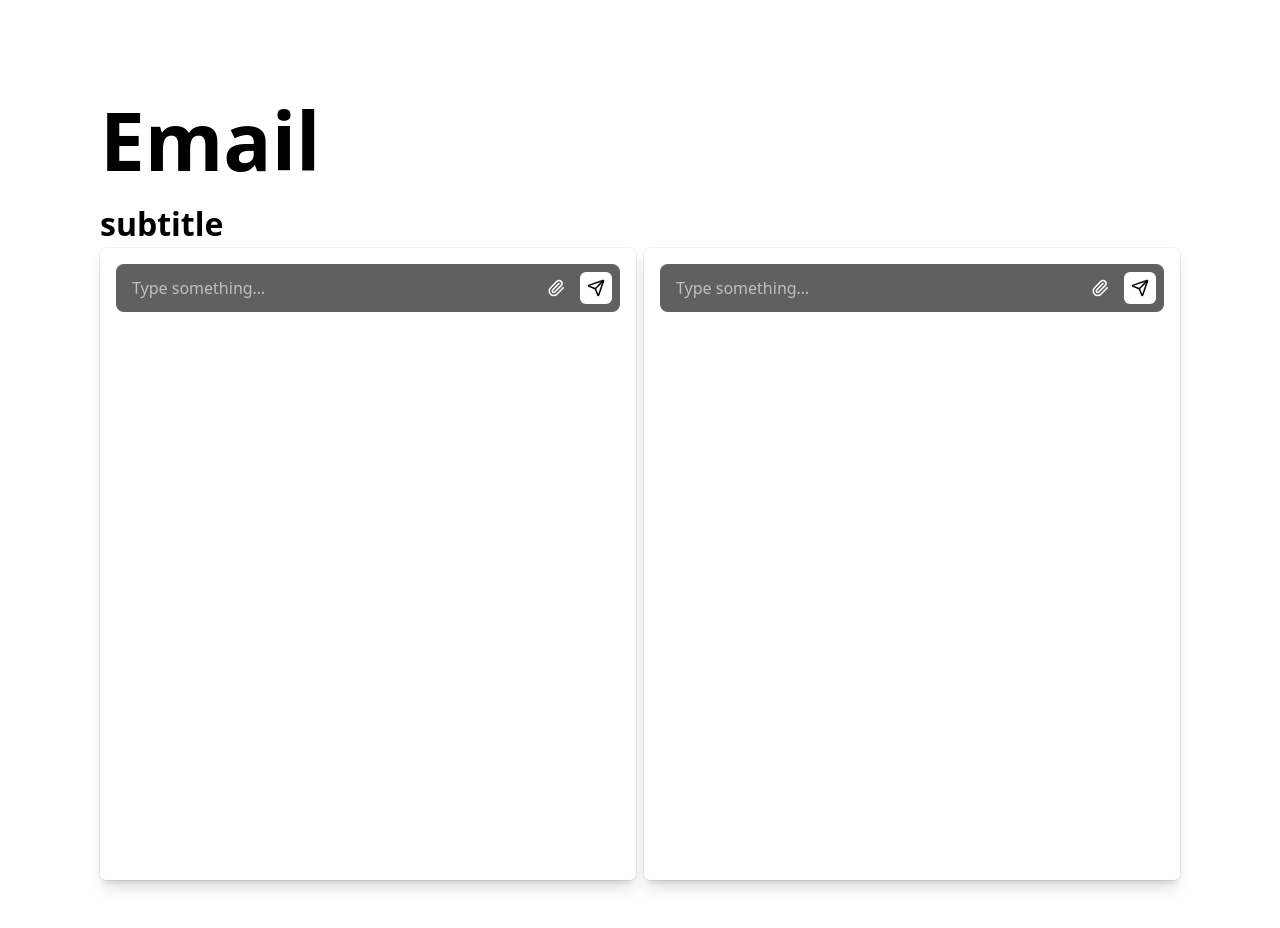
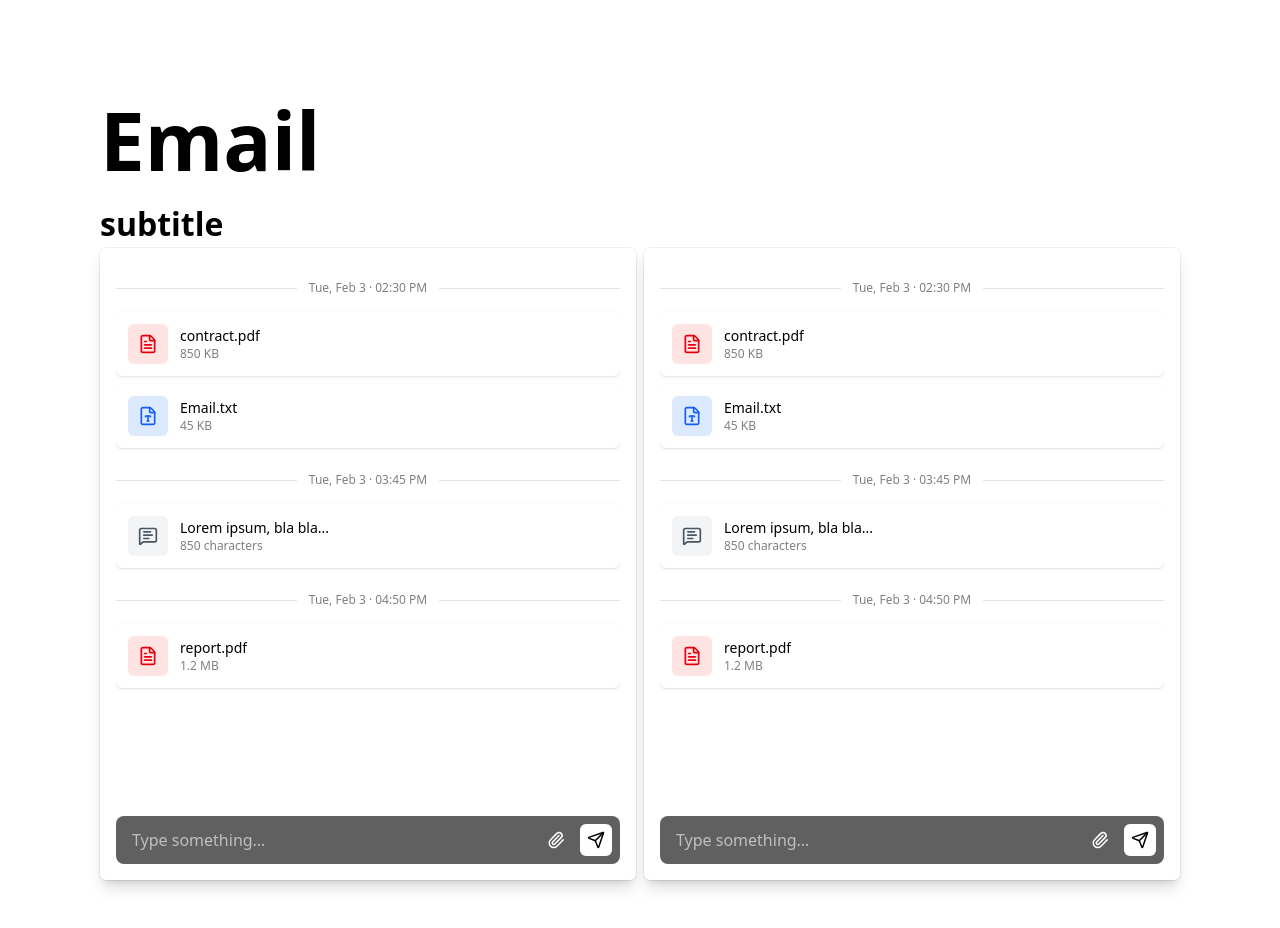
Before and after one commit to HenriqueMichelini/autou-junior-developer-test, a React (Vite) app in the folder react/: page / in a window 1280 px wide. Shown: the top 928 px of the page. Built offline with nearby package versions, Linux system fonts and the light colour scheme.

Commit message:
feat: fixed icons displays

```diff
--- a/react/src/components/page-wrapper/content-area/form-section/FormSection.tsx
+++ b/react/src/components/page-wrapper/content-area/form-section/FormSection.tsx
@@ -1,8 +1,44 @@
 import TextField from "./text-field/TextField";
+import SubmissionHistory from "./submission-history/SubmissionHistory";
+
+// Sample data - you can replace this with real data later
+const sampleSubmissions = [
+  {
+    id: "1",
+    name: "contract.pdf",
+    size: "850 KB",
+    type: "pdf" as const,
+    createdAt: new Date(2026, 1, 3, 14, 30),
+  },
+  {
+    id: "2",
+    name: "Email.txt",
+    size: "45 KB",
+    type: "txt" as const,
+    createdAt: new Date(2026, 1, 3, 14, 35),
+  },
+  {
+    id: "3",
+    name: "Lorem ipsum, bla bla...",
+    size: "850 characters",
+    type: "plain" as const,
+    createdAt: new Date(2026, 1, 3, 15, 45),
+  },
+  {
+    id: "4",
+    name: "report.pdf",
+    size: "1.2 MB",
+    type: "pdf" as const,
+    createdAt: new Date(2026, 1, 3, 16, 50),
+  },
+];
 
 function FormSection() {
   return (
-    <div className="bg-white w-[50%] h-full rounded-md shadow-lg shadow-black/15 ring-1 ring-black/5 p-4">
+    <div className="bg-white w-[50%] h-full rounded-md shadow-lg shadow-black/15 ring-1 ring-black/5 p-4 flex flex-col gap-4">
+      <div className="flex-1 overflow-y-auto">
+        <SubmissionHistory submissions={sampleSubmissions} />
+      </div>
       <TextField />
     </div>
   );
--- a/react/src/components/page-wrapper/content-area/form-section/submission-history/SubmissionHistory.tsx
+++ b/react/src/components/page-wrapper/content-area/form-section/submission-history/SubmissionHistory.tsx
@@ -1,6 +1,7 @@
 import TimeSeparator from "./components/TimeSeparator";
 import TimeFormats from "../../../../../utils/TimeFormats";
 import TypeCard from "./type-cards/TypeCard";
+import { FileText, FileType, MessageSquareText } from "lucide-react";
 
 type Submission = {
   id: string;
@@ -15,6 +16,26 @@ type SubmissionHistoryProps = {
 };
 
 function SubmissionHistory({ submissions }: SubmissionHistoryProps) {
+  const getIconAndAccent = (type: "pdf" | "txt" | "plain") => {
+    switch (type) {
+      case "pdf":
+        return {
+          icon: <FileText size={20} />,
+          accent: "bg-red-100 text-red-600",
+        };
+      case "txt":
+        return {
+          icon: <FileType size={20} />,
+          accent: "bg-blue-100 text-blue-600",
+        };
+      case "plain":
+        return {
+          icon: <MessageSquareText size={20} />,
+          accent: "bg-gray-100 text-gray-600",
+        };
+    }
+  };
+
   return (
     <div className="flex flex-col gap-2">
       {submissions.map((file, index) => {
@@ -24,6 +45,8 @@ function SubmissionHistory({ submissions }: SubmissionHistoryProps) {
           !prev ||
           TimeFormats.diffInMinutes(file.createdAt, prev.createdAt) > 60;
 
+        const { icon, accent } = getIconAndAccent(file.type);
+
         return (
           <div key={file.id}>
             {showSeparator && <TimeSeparator date={file.createdAt} />}
@@ -31,7 +54,8 @@ function SubmissionHistory({ submissions }: SubmissionHistoryProps) {
             <TypeCard
               name={file.name}
               size={file.size}
-              icon={file.type === "pdf" ? "pdf" : "txt"}
+              icon={icon}
+              accent={accent}
             />
           </div>
         );
```
